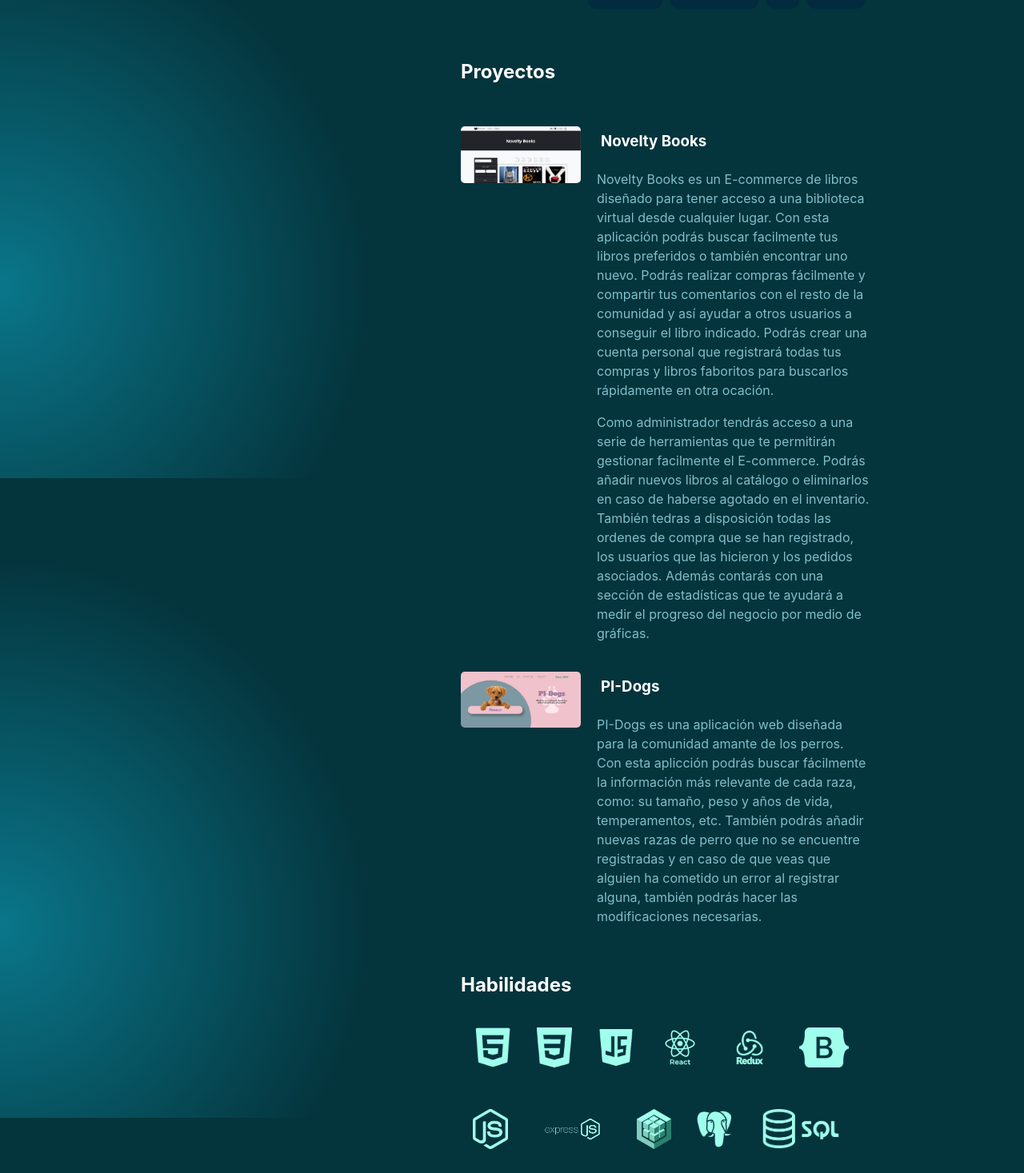
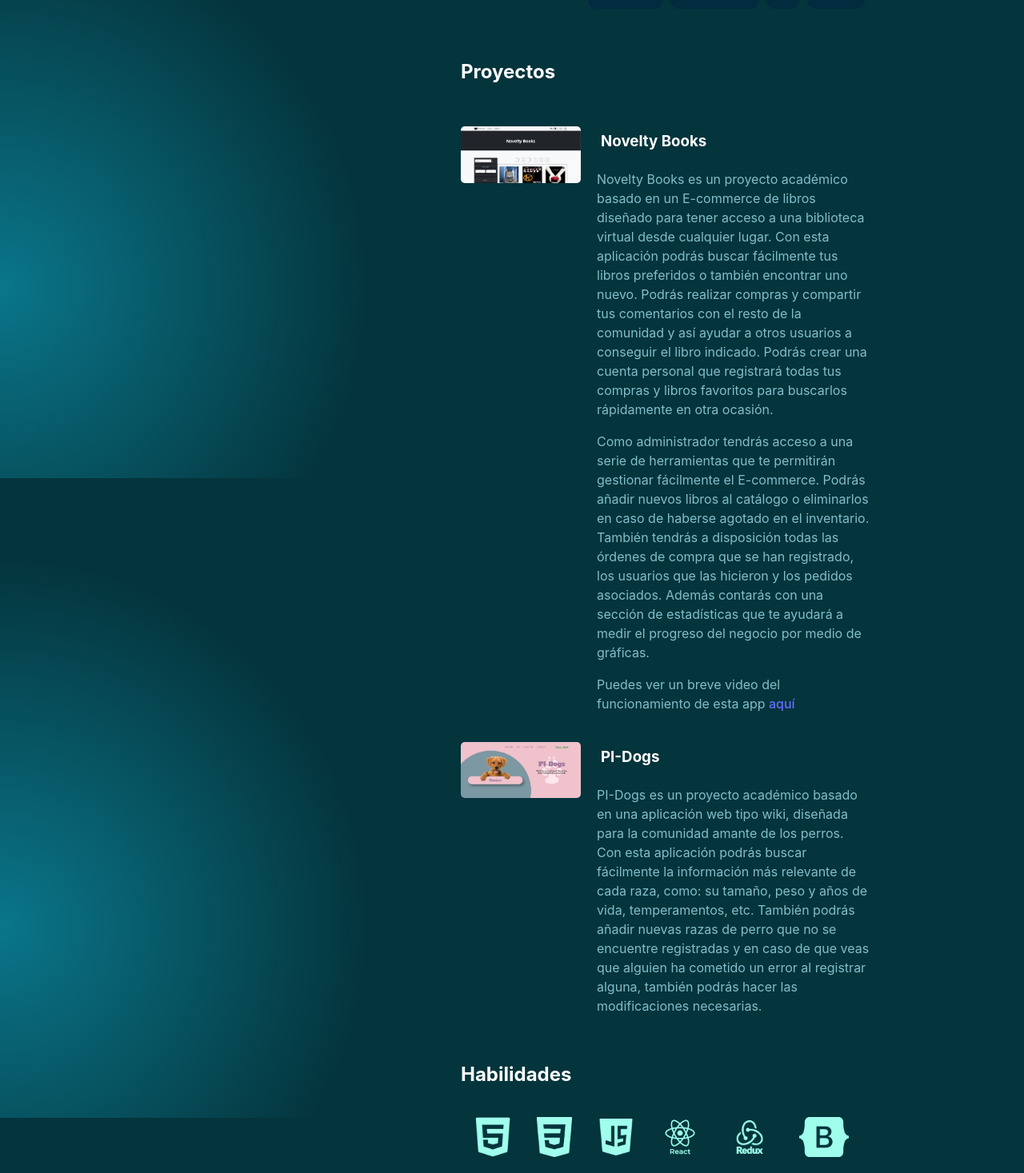
Before and after one commit to Tortoiselizard/Portafolio_Front, a React (Vite) app: page / in a window 1280 px wide. Shown: the part 1802-3269 px from the top of the page at 80% size. Built offline with nearby package versions, Linux system fonts and the light colour scheme.

Commit message:
change components/Projects: correct misspellings in Novelty Books and PI-Dogs (line 17-18, ,30)

```diff
--- a/src/components/Projects/Projects.jsx
+++ b/src/components/Projects/Projects.jsx
@@ -14,30 +14,10 @@ function Projects () {
               <a href='https://novelty-books.vercel.app/'><h3>Novelty Books</h3></a>
             </header>
             <main>
-              <p>Novelty Books es un E-commerce de libros diseñado para tener acceso a una biblioteca virtual desde cualquier lugar. Con esta aplicación podrás buscar facilmente tus libros preferidos o también encontrar uno nuevo. Podrás realizar compras fácilmente y compartir tus comentarios con el resto de la comunidad y así ayudar a otros usuarios a conseguir el libro indicado. Podrás crear una cuenta personal que registrará todas tus compras y libros faboritos para buscarlos rápidamente en otra ocación.</p>
-              <p>Como administrador tendrás acceso a una serie de herramientas que te permitirán gestionar facilmente el E-commerce. Podrás añadir nuevos libros al catálogo o eliminarlos en caso de haberse agotado en el inventario. También tedras a disposición todas las ordenes de compra que se han registrado, los usuarios que las hicieron y los pedidos asociados. Además contarás con una sección de estadísticas que te ayudará a medir el progreso del negocio por medio de gráficas.</p>
+              <p>Novelty Books es un proyecto académico basado en un E-commerce de libros diseñado para tener acceso a una biblioteca virtual desde cualquier lugar. Con esta aplicación podrás buscar fácilmente tus libros preferidos o también encontrar uno nuevo. Podrás realizar compras y compartir tus comentarios con el resto de la comunidad y así ayudar a otros usuarios a conseguir el libro indicado. Podrás crear una cuenta personal que registrará todas tus compras y libros favoritos para buscarlos rápidamente en otra ocasión.</p>
+              <p>Como administrador tendrás acceso a una serie de herramientas que te permitirán gestionar fácilmente el E-commerce. Podrás añadir nuevos libros al catálogo o eliminarlos en caso de haberse agotado en el inventario. También tendrás a disposición todas las órdenes de compra que se han registrado, los usuarios que las hicieron y los pedidos asociados. Además contarás con una sección de estadísticas que te ayudará a medir el progreso del negocio por medio de gráficas.</p>
+              <p>Puedes ver un breve video del funcionamiento de esta app <a href='https://www.youtube.com/watch?v=6JF0WrhJlw0'>aquí</a></p>
             </main>
-            {/* <footer>
-              <ul className={style.listSkills}>
-                <li>HTML</li>
-                <li>CSS</li>
-                <li>JavaScript</li>
-                <li>React</li>
-                <li>NextJS</li>
-                <li>Next Auth</li>
-                <li>Stripe</li>
-                <li>Chart.js</li>
-                <li>Bootstrap</li>
-                <li>Node.js</li>
-                <li>Cloudinary</li>
-                <li>Mongoose</li>
-                <li>MongoDB</li>
-                <li>ExpressJS</li>
-                <li>Nodemailer</li>
-                <li>Git</li>
-                <li>GitHub</li>
-              </ul>
-            </footer> */}
           </div>
         </li>
         <li className={style.optionProyect}>
@@ -47,23 +27,8 @@ function Projects () {
               <a href='https://pi-dogs-front-mu.vercel.app/'><h3>PI-Dogs</h3></a>
             </header>
             <main>
-              <p>PI-Dogs es una aplicación web diseñada para la comunidad amante de los perros. Con esta aplicción podrás buscar fácilmente la información más relevante de cada raza, como: su tamaño, peso y años de vida, temperamentos, etc. También podrás añadir nuevas razas de perro que no se encuentre registradas y en caso de que veas que alguien ha cometido un error al registrar alguna, también podrás hacer las modificaciones necesarias.</p>
+              <p>PI-Dogs es un proyecto académico basado en una aplicación web tipo wiki, diseñada para la comunidad amante de los perros. Con esta aplicación podrás buscar fácilmente la información más relevante de cada raza, como: su tamaño, peso y años de vida, temperamentos, etc. También podrás añadir nuevas razas de perro que no se encuentre registradas y en caso de que veas que alguien ha cometido un error al registrar alguna, también podrás hacer las modificaciones necesarias.</p>
             </main>
-            {/* <footer>
-              <ul className={style.listSkills}>
-                <li>HTML</li>
-                <li>CSS</li>
-                <li>JavaScript</li>
-                <li>React</li>
-                <li>Redux</li>
-                <li>Node.js</li>
-                <li>Express</li>
-                <li>Sequelize</li>
-                <li>PostgreSQL</li>
-                <li>Git</li>
-                <li>GitHub</li>
-              </ul>
-            </footer> */}
           </div>
         </li>
       </ul>
```
